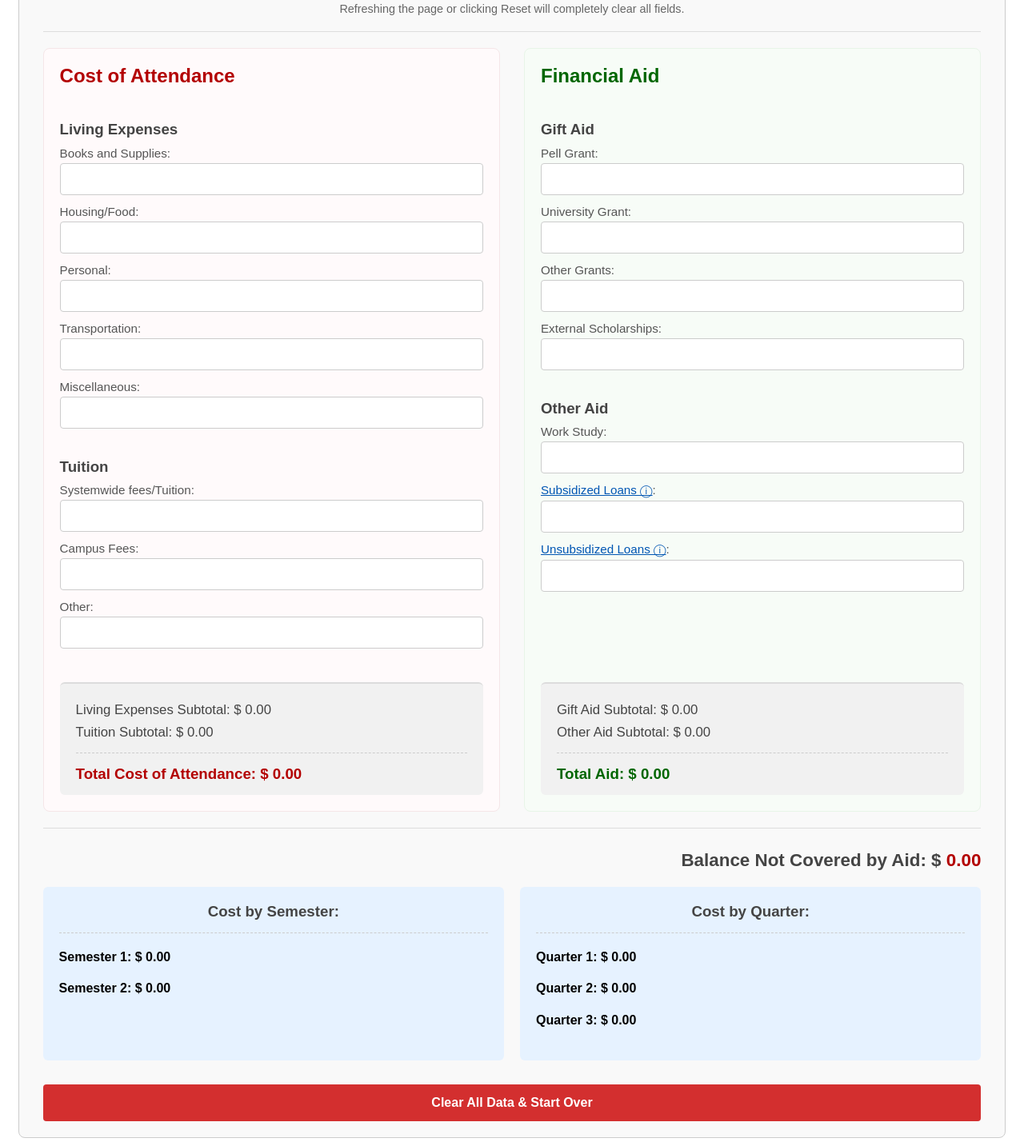
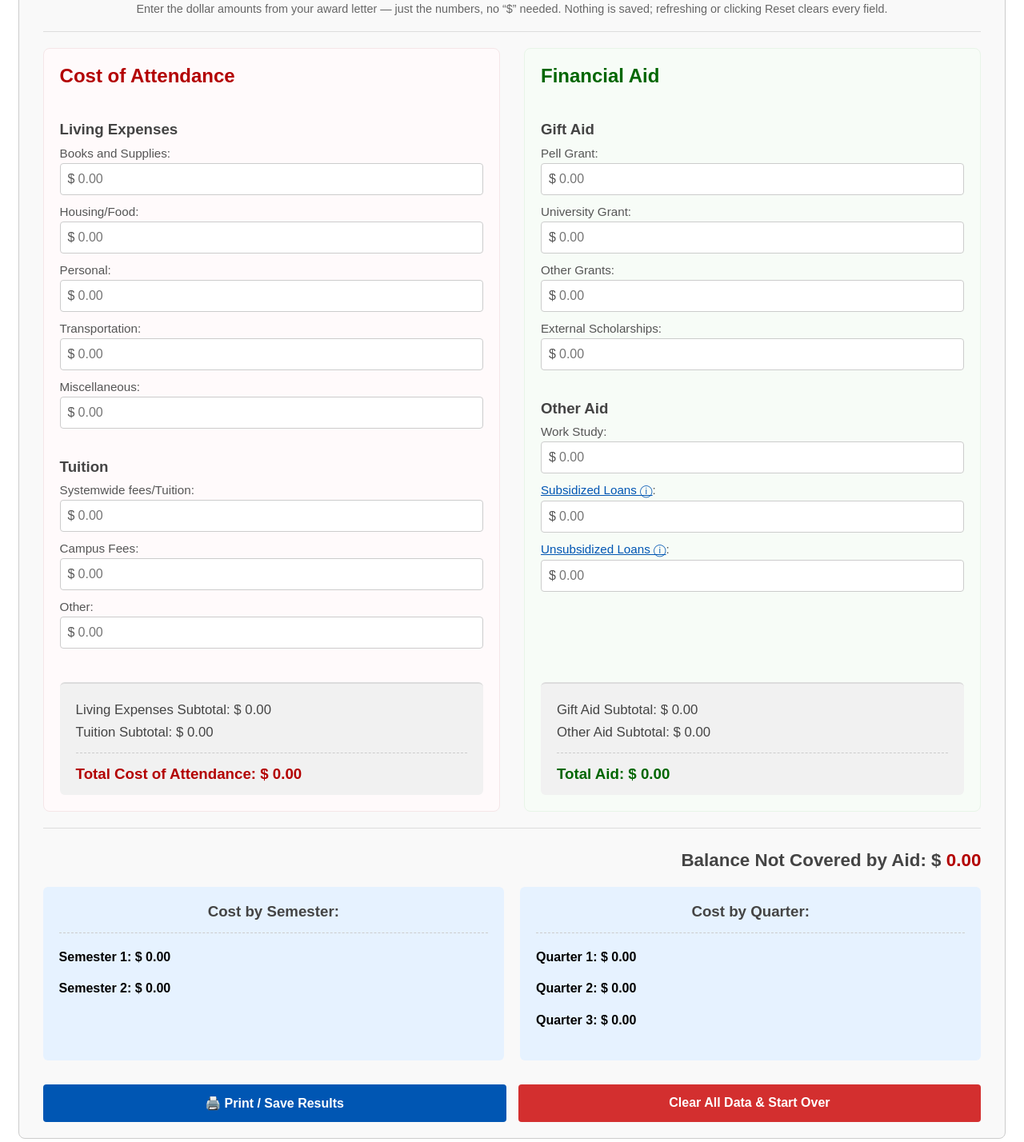
Before and after one commit to jmcpheron/wvm-mesa-calculator, a website: page docs/index.html in a window 1280 px wide. Shown: the part 172-1600 px from the top of the page at 80% size. Drawn offline with Linux system fonts and the light colour scheme.

Commit message:
Add Print / Save Results + clearer dollar inputs (#1)
- Add a 'Print / Save Results' button (type=button) that calls window.print();
  a @media print stylesheet turns the page into a clean one-page worksheet:
  hides the buttons + instruction line + glossary, shows a print-only header
  stamped with the date, and keeps result groupings from splitting across pages
- Make money fields obviously dollars: a '$' sits inside each input, with a
  short instruction in the subtitle ('numbers only, no $ needed')
- Improve mobile number entry: inputmode='decimal' (decimal keypad) and a
  placeholder='0.00' format hint on all 15 amount inputs
- Lay Print + Reset side by side (stacking on narrow screens)
- Tests: new tests/ui.spec.js covers the dollar/mobile attributes, the print
  trigger, the date stamp, and that the print button doesn't clear the form;
  accessibility scan still passes (print button white-on-blue ~7:1)

Look and calculation behavior are otherwise unchanged.

```diff
--- a/docs/index.html
+++ b/docs/index.html
@@ -144,7 +144,6 @@
 
 			/* Buttons */
 			.reset-btn {
-				width: 100%;
 				background-color: #d32f2f; /* WCAG AA: ~4.98:1 white-on-red */
 				color: white;
 				padding: 14px;
@@ -153,10 +152,46 @@
 				cursor: pointer;
 				font-size: 16px;
 				font-weight: bold;
-				margin-top: 30px;
 				transition: background-color 0.2s;
 			}
 			.reset-btn:hover { background-color: #b71c1c; }
+
+			.print-btn {
+				background-color: #0056b3; /* WCAG AA: white-on-blue ~7:1 */
+				color: white;
+				padding: 14px;
+				border: none;
+				border-radius: 4px;
+				cursor: pointer;
+				font-size: 16px;
+				font-weight: bold;
+				transition: background-color 0.2s;
+			}
+			.print-btn:hover { background-color: #00408a; }
+
+			/* Print + Reset sit side by side, stacking on narrow screens */
+			.form-actions {
+				display: flex;
+				gap: 15px;
+				margin-top: 30px;
+			}
+			.form-actions button { flex: 1; margin-top: 0; }
+
+			/* A "$" sits inside each money field so it's clearly a dollar amount */
+			.amount-input { position: relative; }
+			.amount-input::before {
+				content: "$";
+				position: absolute;
+				left: 10px;
+				top: 50%;
+				transform: translateY(-50%);
+				color: #555;
+				pointer-events: none;
+			}
+			.amount-input input[type="number"] { padding-left: 22px; }
+
+			/* Shown only when printing / saving to PDF */
+			.print-only { display: none; }
 
 			/* Definitions Section Formatting */
 			.definitions h2 { text-align: center; color: #333; margin-bottom: 20px; }
@@ -172,16 +207,39 @@
 					grid-template-columns: 1fr;
 					gap: 20px;
 				}
+				.form-actions { flex-direction: column; }
 			}
 			#logos {
 				display: flex;
 				height: 6rem;
+			}
+
+			/* Print / Save Results: a clean one-page worksheet (paper or PDF) */
+			@media print {
+				body { padding: 0; }
+				.card { border: none; margin-bottom: 10px; }
+				.subtitle, .form-actions { display: none !important; }
+				.definitions { display: none; } /* glossary is reference, not the worksheet — delete this line to include it */
+				.print-only { display: block; }
+				.print-header { text-align: center; margin-bottom: 14px; }
+				.print-header .print-title { font-weight: bold; font-size: 1.2em; }
+				.print-header #print-date { font-size: 0.9em; color: #333; margin-top: 4px; }
+				.main-column, .category-totals, .breakdown-box, .breakdown-boxes { break-inside: avoid; }
+				.highlight-red, .highlight-green, .balance-amount {
+					-webkit-print-color-adjust: exact;
+					print-color-adjust: exact;
+				}
 			}
 		</style>
 	</head>
 	<body>
 
 	  <main>
+
+		<div class="print-only print-header">
+			<div class="print-title">MESA Transfer Financial Aid &mdash; Cost of Attendance Worksheet</div>
+			<div id="print-date"></div>
+		</div>
 
 		<div class="card">
 			<div id="logos">
@@ -190,7 +248,7 @@
 			</div>
 
 			<h2 class="header-center">How to Analyze Your Transfer Financial Aid Award Letter</h2>
-			<p class="subtitle">Refreshing the page or clicking Reset will completely clear all fields.</p>
+			<p class="subtitle">Enter the dollar amounts from your award letter &mdash; just the numbers, no &ldquo;$&rdquo; needed. Nothing is saved; refreshing or clicking Reset clears every field.</p>
 			<hr>
 
 			<form id="financial-aid-form">
@@ -200,16 +258,16 @@
 						<h2 class="highlight-red"><strong>Cost of Attendance</strong></h2>
 
 						<h3>Living Expenses</h3>
-						<div class="form-group"><label for="cell_D4">Books and Supplies:</label><input id="cell_D4" type="number" min="0" step="0.01"></div>
-						<div class="form-group"><label for="cell_D5">Housing/Food:</label><input id="cell_D5" type="number" min="0" step="0.01"></div>
-						<div class="form-group"><label for="cell_D6">Personal:</label><input id="cell_D6" type="number" min="0" step="0.01"></div>
-						<div class="form-group"><label for="cell_D7">Transportation:</label><input id="cell_D7" type="number" min="0" step="0.01"></div>
-						<div class="form-group"><label for="cell_D8">Miscellaneous:</label><input id="cell_D8" type="number" min="0" step="0.01"></div>
+						<div class="form-group"><label for="cell_D4">Books and Supplies:</label><div class="amount-input"><input id="cell_D4" type="number" inputmode="decimal" min="0" step="0.01" placeholder="0.00"></div></div>
+						<div class="form-group"><label for="cell_D5">Housing/Food:</label><div class="amount-input"><input id="cell_D5" type="number" inputmode="decimal" min="0" step="0.01" placeholder="0.00"></div></div>
+						<div class="form-group"><label for="cell_D6">Personal:</label><div class="amount-input"><input id="cell_D6" type="number" inputmode="decimal" min="0" step="0.01" placeholder="0.00"></div></div>
+						<div class="form-group"><label for="cell_D7">Transportation:</label><div class="amount-input"><input id="cell_D7" type="number" inputmode="decimal" min="0" step="0.01" placeholder="0.00"></div></div>
+						<div class="form-group"><label for="cell_D8">Miscellaneous:</label><div class="amount-input"><input id="cell_D8" type="number" inputmode="decimal" min="0" step="0.01" placeholder="0.00"></div></div>
 
 						<h3 style="margin-top: 25px;">Tuition</h3>
-						<div class="form-group"><label for="cell_D10">Systemwide fees/Tuition:</label><input id="cell_D10" type="number" min="0" step="0.01"></div>
-						<div class="form-group"><label for="cell_D11">Campus Fees:</label><input id="cell_D11" type="number" min="0" step="0.01"></div>
-						<div class="form-group"><label for="cell_D12">Other:</label><input id="cell_D12" type="number" min="0" step="0.01"></div>
+						<div class="form-group"><label for="cell_D10">Systemwide fees/Tuition:</label><div class="amount-input"><input id="cell_D10" type="number" inputmode="decimal" min="0" step="0.01" placeholder="0.00"></div></div>
+						<div class="form-group"><label for="cell_D11">Campus Fees:</label><div class="amount-input"><input id="cell_D11" type="number" inputmode="decimal" min="0" step="0.01" placeholder="0.00"></div></div>
+						<div class="form-group"><label for="cell_D12">Other:</label><div class="amount-input"><input id="cell_D12" type="number" inputmode="decimal" min="0" step="0.01" placeholder="0.00"></div></div>
 
 						<div class="category-totals" style="margin-top: 30px;">
 							<h4>Living Expenses Subtotal: $ <output id="totalDisplay1">0.00</output></h4>
@@ -223,20 +281,20 @@
 						<h2 class="highlight-green"><strong>Financial Aid</strong></h2>
 
 						<h3>Gift Aid</h3>
-						<div class="form-group"><label for="cell_D15">Pell Grant:</label><input id="cell_D15" type="number" min="0" step="0.01"></div>
-						<div class="form-group"><label for="cell_D16">University Grant:</label><input id="cell_D16" type="number" min="0" step="0.01"></div>
-						<div class="form-group"><label for="cell_D17">Other Grants:</label><input id="cell_D17" type="number" min="0" step="0.01"></div>
-						<div class="form-group"><label for="cell_D18">External Scholarships:</label><input id="cell_D18" type="number" min="0" step="0.01"></div>
+						<div class="form-group"><label for="cell_D15">Pell Grant:</label><div class="amount-input"><input id="cell_D15" type="number" inputmode="decimal" min="0" step="0.01" placeholder="0.00"></div></div>
+						<div class="form-group"><label for="cell_D16">University Grant:</label><div class="amount-input"><input id="cell_D16" type="number" inputmode="decimal" min="0" step="0.01" placeholder="0.00"></div></div>
+						<div class="form-group"><label for="cell_D17">Other Grants:</label><div class="amount-input"><input id="cell_D17" type="number" inputmode="decimal" min="0" step="0.01" placeholder="0.00"></div></div>
+						<div class="form-group"><label for="cell_D18">External Scholarships:</label><div class="amount-input"><input id="cell_D18" type="number" inputmode="decimal" min="0" step="0.01" placeholder="0.00"></div></div>
 
 						<h3 style="margin-top: 25px;">Other Aid</h3>
-						<div class="form-group"><label for="cell_D21">Work Study:</label><input id="cell_D21" type="number" min="0" step="0.01"></div>
+						<div class="form-group"><label for="cell_D21">Work Study:</label><div class="amount-input"><input id="cell_D21" type="number" inputmode="decimal" min="0" step="0.01" placeholder="0.00"></div></div>
 						<div class="form-group">
 							<label for="cell_D22"><a href="#subsidized-loans" class="reference-link">Subsidized Loans ⓘ</a>:</label>
-							<input id="cell_D22" type="number" min="0" step="0.01">
+							<div class="amount-input"><input id="cell_D22" type="number" inputmode="decimal" min="0" step="0.01" placeholder="0.00"></div>
 						</div>
 						<div class="form-group">
 							<label for="cell_D23"><a href="#unsubsidized-loans" class="reference-link">Unsubsidized Loans ⓘ</a>:</label>
-							<input id="cell_D23" type="number" min="0" step="0.01">
+							<div class="amount-input"><input id="cell_D23" type="number" inputmode="decimal" min="0" step="0.01" placeholder="0.00"></div>
 						</div>
 
 						<div class="category-totals">
@@ -269,7 +327,10 @@
 					</div>
 				</div>
 
-				<button type="reset" class="reset-btn">Clear All Data &amp; Start Over</button>
+				<div class="form-actions">
+					<button type="button" id="print-btn" class="print-btn">🖨️ Print / Save Results</button>
+					<button type="reset" class="reset-btn">Clear All Data &amp; Start Over</button>
+				</div>
 			</form>
 		</div>
 
@@ -381,6 +442,20 @@
 				form.addEventListener('reset', () => {
 					setTimeout(calculateAll, 0);
 				});
+
+				// Print / Save Results: open the browser's print/PDF dialog.
+				const printBtn = document.getElementById('print-btn');
+				if (printBtn) {
+					printBtn.addEventListener('click', () => window.print());
+				}
+
+				// Stamp the print-only header with today's date whenever printing starts.
+				window.addEventListener('beforeprint', () => {
+					const printDate = document.getElementById('print-date');
+					if (printDate) {
+						printDate.textContent = 'Printed ' + new Date().toLocaleDateString();
+					}
+				});
 			});
 		</script>
 	</body>
```
Also changed, not shown: tests/ui.spec.js (added, +55 -0 lines).
